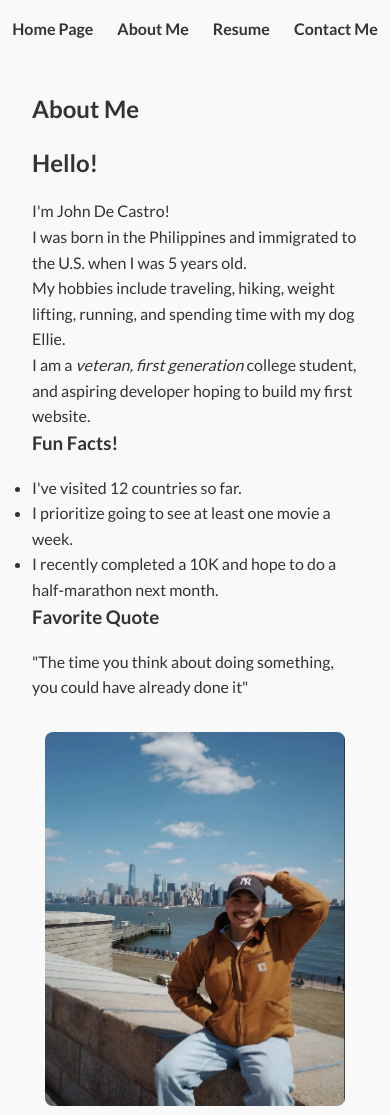
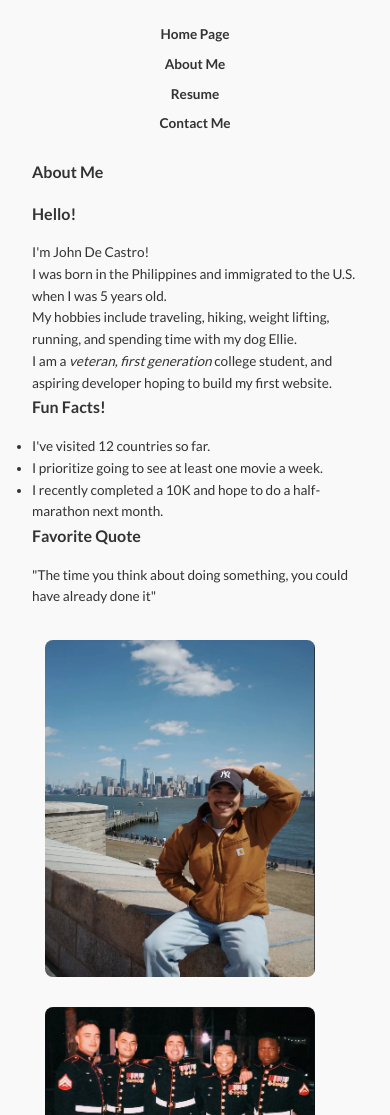
Before and after one commit to JohnDeCastro/cse134-hw5, a plain HTML site: page about.html in a window 390 px wide. Shown: the top 1115 px of the page. Drawn offline with Linux system fonts and the light colour scheme.

Commit message:
Update styles.css. Compelte part 3

```diff
--- a/styles.css
+++ b/styles.css
@@ -119,7 +119,8 @@ fieldset:has(legend) {
   }
 }
 
-@media (max-width: 60px) {
+/* Tablet / Laptop */
+@media (max-width: 768px) {
   nav ul {
     flex-direction: column;
     align-items: center;
@@ -136,8 +137,48 @@ fieldset:has(legend) {
 
   body {
     font-size: 0.95rem;
+    padding: 1rem;
+  }
+
+  header, footer {
+    padding: 0.5rem;
+  }
+
+  .welcome-image, .about-image {
+    max-width: 90%;
   }
 }
+
+/* Phone / Small devices */
+@media (max-width: 480px) {
+  nav ul {
+    flex-direction: column;
+    font-size: 0.85rem;
+    gap: 0.5rem;
+  }
+
+  body {
+    font-size: 0.85rem;
+  }
+
+  h1, h2, h3 {
+    font-size: 1rem;
+  }
+
+  .about-gallery {
+    flex-direction: column;
+    align-items: center;
+  }
+
+  .about-gallery picture {
+    max-width: 100%;
+  }
+
+  .welcome-image {
+    max-width: 90%;
+  }
+}
+
 
 .welcome-image {
   display: block;
@@ -145,7 +186,6 @@ fieldset:has(legend) {
   width: 100%;
   height: auto;
   max-width: 300px;
-  height: auto;
 }
 
 .about-image {
```
